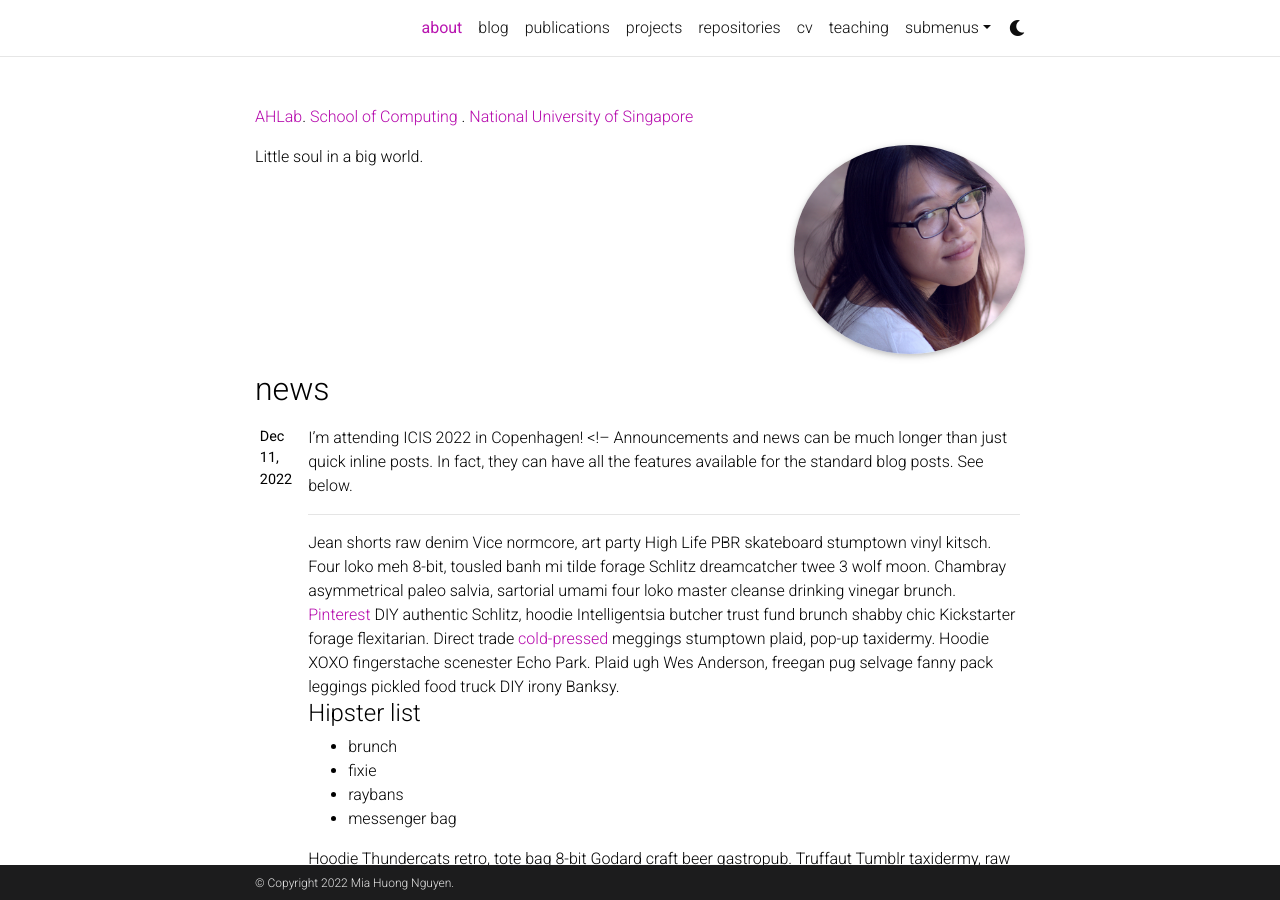
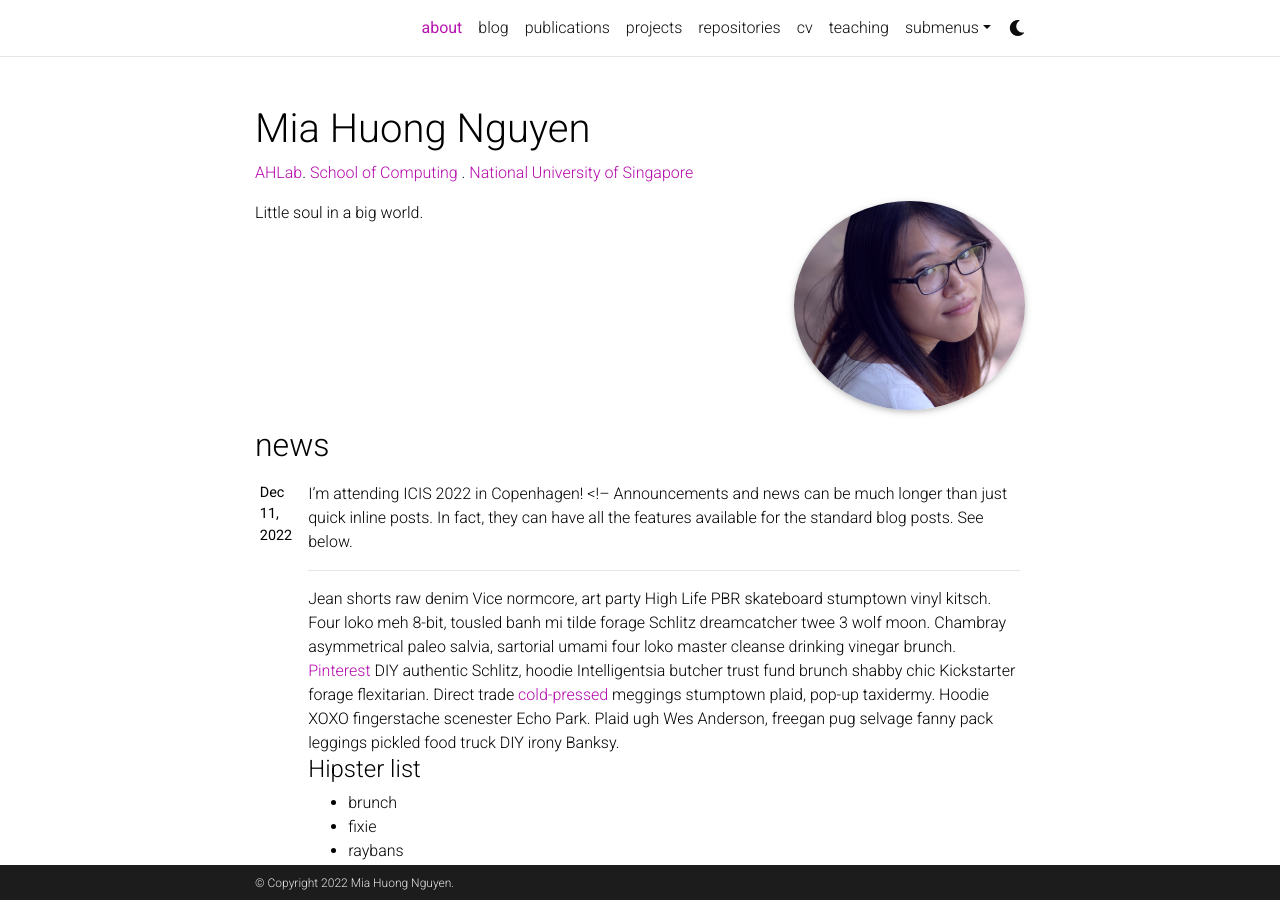
Before and after one commit to iammia0o/iammia0o.github.io, a Jekyll site: the page built from _pages/about.md, in a window 1280 px wide and 900 px high. Built offline with Jekyll 4.4.1, drawn with Linux system fonts in a browser that asks for light colours; full-size pictures stand in for the smaller copies a plugin makes; emoji names are drawn with the system emoji font; comment, search, counter and statistics services are not loaded; a style sheet for code colours, icons or effects is not loaded.

Commit message:
added name

```diff
--- a/_config.yml
+++ b/_config.yml
@@ -2,7 +2,7 @@
 # Site settings
 # -----------------------------------------------------------------------------
 
-title:  # the website title (if blank, full name will be used instead)
+title:  Mia Huong Nguyen # the website title (if blank, full name will be used instead)
 first_name: Mia
 middle_name: Huong
 last_name: Nguyen
```
